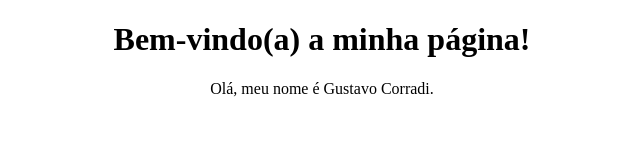
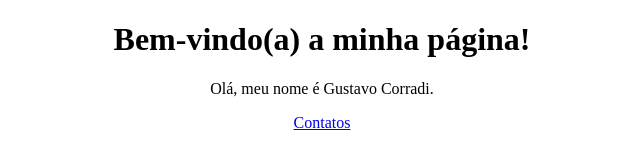
Before and after one commit to gustavocac/gustavocorradi.github.io, a plain HTML site: page index.html in a window 1280 px wide. Shown: the full height of the page, 318-958 px from the left. Drawn offline with Linux system fonts and the light colour scheme.

Commit message:
Arquivos 3

```diff
--- a/index.html
+++ b/index.html
@@ -1,11 +1,11 @@
 <!DOCTYPE html>
-<html style="background-image: url("imagens/perfil.jpg");">
+<html>
 <meta http-equiv="Content-Type" content="text/html; charset=utf-8">
-<body>
+<body style="background-image: url("imagens/perfil.jpg");">
 <h1 style="text-align:center;">Bem-vindo(a) a minha página!</h1>
 <p style="text-align:center;">Olá, meu nome é Gustavo Corradi.</p>
 <center>
-<a href="https://www.linkedin.com/in/gustavo-corradi-a557a512/" target="_blank"></a>
+<a href="https://www.linkedin.com/in/gustavo-corradi-a557a512/" target="_blank">Contatos</a>
 </center>
 
 <body>
```
